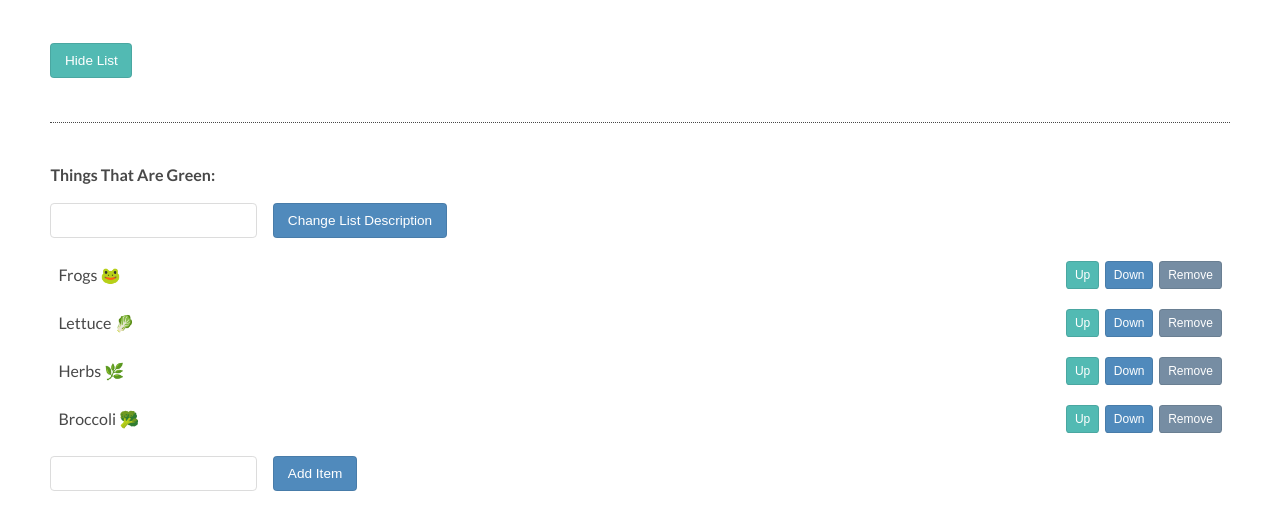
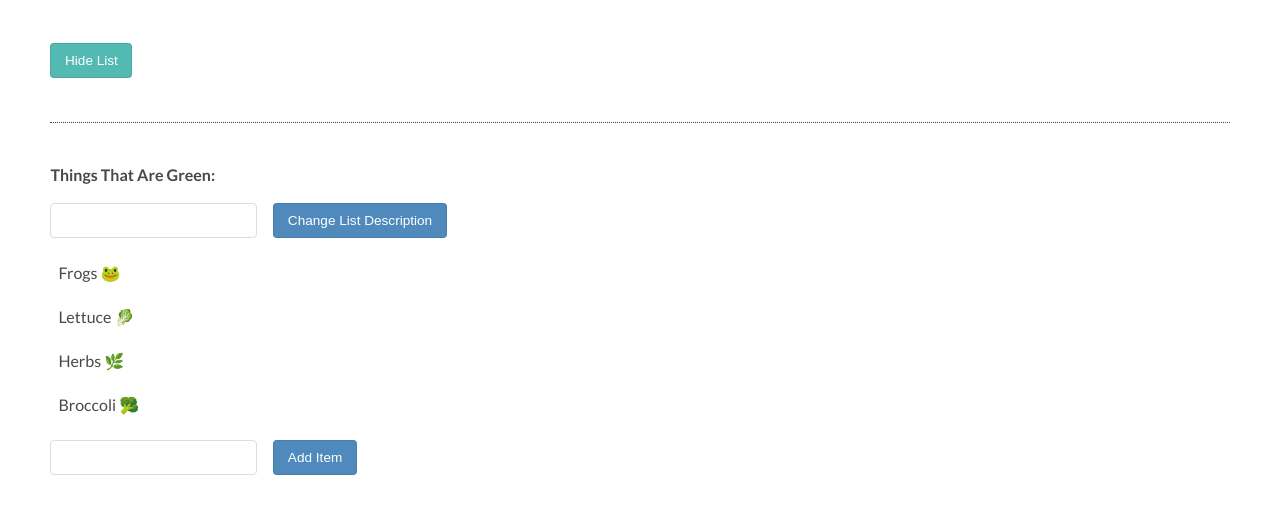
Before and after one commit to EEymann/JavaScriptandTheDOM, a plain HTML site: page index.html in a window 1280 px wide. Shown: the part 146-676 px from the top of the page. Drawn offline with Linux system fonts and the light colour scheme.

Commit message:
remove all the buttons in index.html.

```diff
--- a/index.html
+++ b/index.html
@@ -14,26 +14,10 @@
           <input type="text" class="description">
           <button class="description">Change List Description</button>
             <ul>
-              <li>Frogs 🐸
-                 <button class="up">Up</button>
-                 <button class="down">Down</button>
-                 <button class="remove">Remove</button>
-                 </li>
-              <li>Lettuce 🥬
-                <button class="up">Up</button>
-                <button class="down">Down</button>
-                <button class="remove">Remove</button>
-                </li>
-              <li>Herbs 🌿
-                <button class="up">Up</button>
-                <button class="down">Down</button>
-                <button class="remove">Remove</button>
-                </li>
-              <li>Broccoli 🥦
-                <button class="up">Up</button>
-                <button class="down">Down</button>
-                <button class="remove">Remove</button>
-                </li>
+              <li>Frogs 🐸</li>
+              <li>Lettuce 🥬</li>
+              <li>Herbs 🌿</li>
+              <li>Broccoli 🥦</li>
             </ul>
             <input type="text" class="addItemInput">
             <button class="addItemButton">Add Item</button>
```
